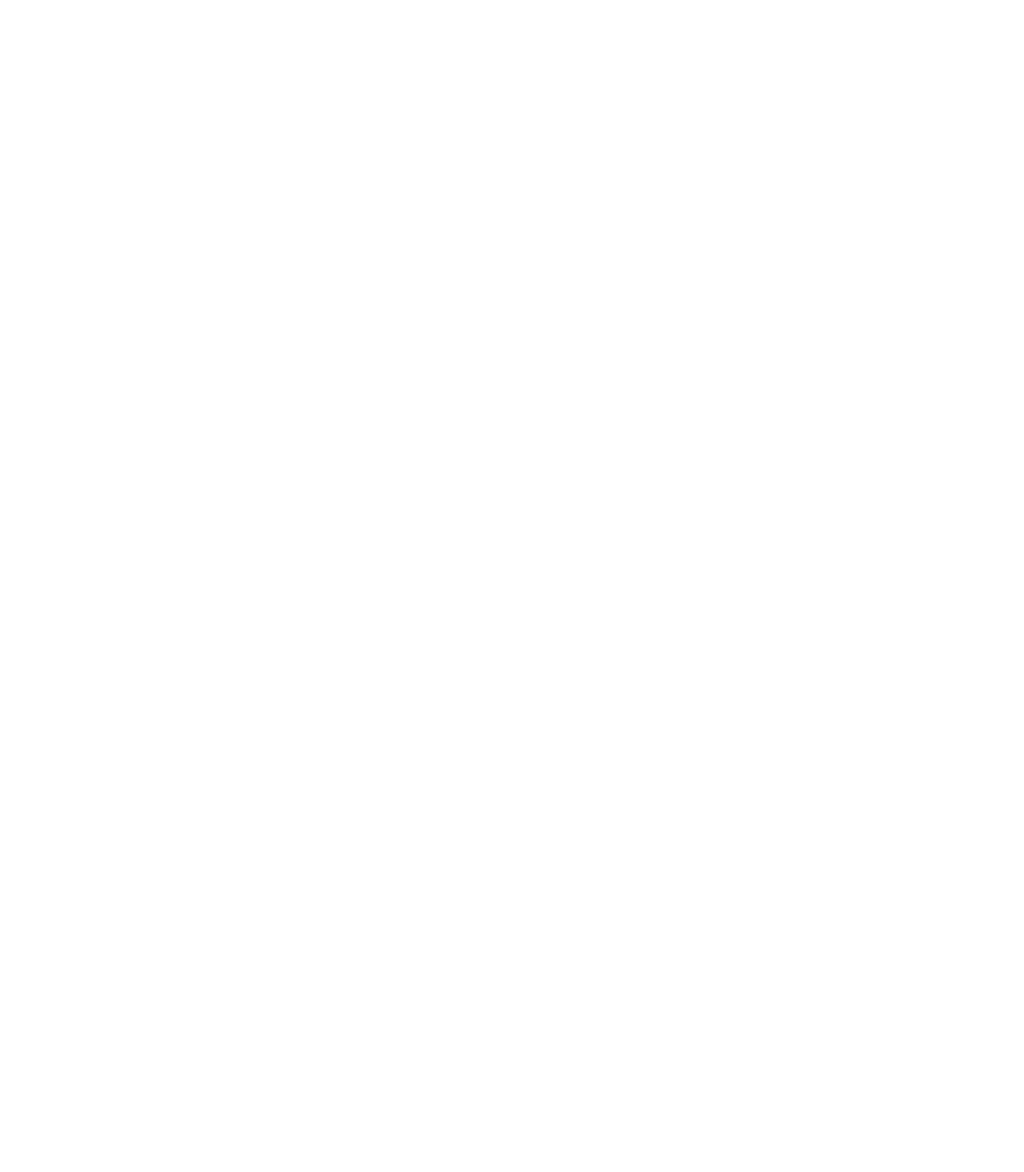
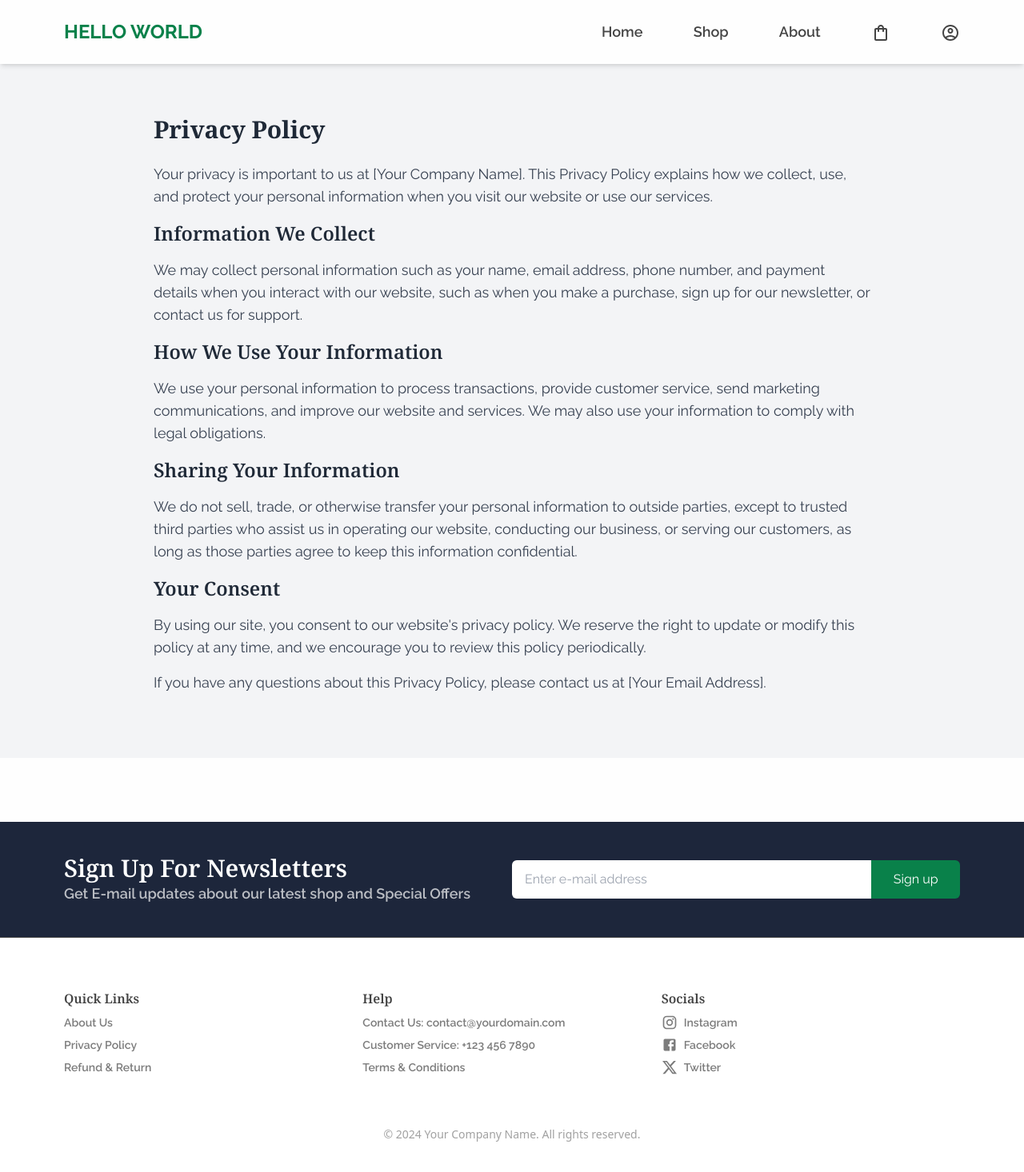
Before and after one commit to 13NILAY/OuthouseProject, a React (Vite) app: page /privacy-policy in a window 1280 px wide. Before the commit this address had no page. Shown: the top 1466 px of the page at 80% size. Before the commit the page ends 800 px from the top, so only its background shows below. Built offline with nearby package versions, Linux system fonts and the light colour scheme.

Commit message:
Footer Updated

```diff
--- a/src/App.jsx
+++ b/src/App.jsx
@@ -6,6 +6,9 @@ import Layouts from './Components/Pages/Layouts.jsx'
 import Home from "./Components/Pages/Home/Home.jsx"
 import Shop from './Components/Pages/Shop/Shop.jsx'
 import About from './Components/Pages/About/About.jsx'
+import AboutUs from './Components/Pages/About/AboutUs.jsx'
+import RefundPolicy from './Components/Pages/About/RefundPolicy.jsx'
+import PrivacyPolicy from './Components/Pages/About/PrivacyPolicy.jsx'
 import SignInPage from './Components/SignIn/SignInPage.jsx'
 import Account from './Components/Pages/Account/Account.jsx'
 import Cart from './Components/Pages/Cart/Cart.jsx'
@@ -39,7 +42,10 @@ const App =()=>{
           <Route path='/' element ={<Layouts />} >
             {/* public routes */}
             <Route index element={<Home/>}/>
-            <Route path='about' element={<About/>}/>
+            <Route path='about' element={<AboutUs/>} />
+            <Route path='privacy-policy' element={<PrivacyPolicy/>} />
+            <Route path='refund-policy' element={<RefundPolicy/>} />
+            {/* <Route path='about' element={<About/>}/> */}
 
 
             We want to protect these routes
--- a/src/Components/Footer/FooterLinks.jsx
+++ b/src/Components/Footer/FooterLinks.jsx
@@ -1,40 +1,50 @@
-import React from 'react'
-import { Link } from 'react-router-dom'
+import React from 'react';
+import { Link } from 'react-router-dom';
 import InstagramIcon from '@mui/icons-material/Instagram';
 import FacebookIcon from '@mui/icons-material/Facebook';
 import XIcon from '@mui/icons-material/X';
 
 const FooterLinks = () => {
   return (
-    <div className='border-t-[1px] border-typography px-sectionPadding max-sm:px-mobileScreenPadding py-16 flex flex-wrap justify-between max-[520px]:grid max-[520px]:grid-cols-2 max-[520px]:gap-y-8 items-center w-full'>
-        <div className=' flex flex-col justify-center items-start w-1/3 max-[520px]:w-full'>
-          <p className='font-headings text-base font-semibold text-typography mb-2'>Quick Links</p>
-          <div className='font-texts text-sm font-semibold text-typography/70'>
-          <Link to='/about'><p>About Us</p></Link>
-          <Link><p>Privacy Policy</p></Link>
-          <Link><p>Refund & Return</p></Link>
-          </div>
+    <footer className="border-t-[1px] border-typography px-sectionPadding max-sm:px-mobileScreenPadding py-16 bg-white text-typography">
+      <div className="flex flex-wrap justify-between max-[520px]:grid max-[520px]:grid-cols-2 max-[520px]:gap-y-8 items-start w-full">
+
+        {/* Quick Links Section */}
+        <div className="flex flex-col w-1/3 max-[520px]:w-full mb-8">
+          <h2 className="font-headings text-base font-semibold text-typography mb-2">Quick Links</h2>
+          <ul className="font-texts text-sm font-semibold text-typography/70 space-y-2">
+            <li><Link to="/about" className="hover:text-typography">About Us</Link></li>
+            <li><Link to="/privacy-policy" className="hover:text-typography">Privacy Policy</Link></li>
+            <li><Link to="/refund-policy" className="hover:text-typography">Refund & Return</Link></li>
+          </ul>
         </div>
 
-        <div className=' flex flex-col justify-center items-start w-1/3 max-[520px]:w-full'>
-          <p className='font-headings text-base font-semibold text-typography mb-2'>Help</p>
-          <div className='font-texts text-sm font-semibold text-typography/70'>
-            <p>Contact Us</p>
-            <p>Customer Service</p>
-            <p>Terms & Conditions</p>
-          </div>
+        {/* Help Section */}
+        <div className="flex flex-col w-1/3 max-[520px]:w-full mb-8">
+          <h2 className="font-headings text-base font-semibold text-typography mb-2">Help</h2>
+          <ul className="font-texts text-sm font-semibold text-typography/70 space-y-2">
+            <li>Contact Us: contact@yourdomain.com</li>
+            <li>Customer Service: +123 456 7890</li>
+            <li>Terms & Conditions</li>
+          </ul>
         </div>
 
-        <div className=' flex flex-col justify-center items-start w-1/3 max-[520px]:w-full'>
-          <p className='font-headings text-base font-semibold text-typography mb-2'>Socials</p>
-          <div className='font-texts text-sm font-semibold text-typography/70'>
-            <p><InstagramIcon fontSize='small'/> Instagram</p>
-            <p><FacebookIcon fontSize='small'/> Facebook</p>
-            <p><XIcon fontSize='small'/> Twitter</p>
-          </div>
+        {/* Socials Section */}
+        <div className="flex flex-col w-1/3 max-[520px]:w-full mb-8">
+          <h2 className="font-headings text-base font-semibold text-typography mb-2">Socials</h2>
+          <ul className="font-texts text-sm font-semibold text-typography/70 space-y-2">
+            <li><a href="https://instagram.com" target="_blank" rel="noopener noreferrer" className="flex items-center hover:text-typography"><InstagramIcon fontSize="small" /> <span className="ml-2">Instagram</span></a></li>
+            <li><a href="https://facebook.com" target="_blank" rel="noopener noreferrer" className="flex items-center hover:text-typography"><FacebookIcon fontSize="small" /> <span className="ml-2">Facebook</span></a></li>
+            <li><a href="https://twitter.com" target="_blank" rel="noopener noreferrer" className="flex items-center hover:text-typography"><XIcon fontSize="small" /> <span className="ml-2">Twitter</span></a></li>
+          </ul>
         </div>
+
       </div>
-  )
-}
+      <div className="text-center text-sm text-typography/50 mt-8">
+        © {new Date().getFullYear()} Your Company Name. All rights reserved.
+      </div>
+    </footer>
+  );
+};
 
-export default FooterLinks
+export default FooterLinks;
--- a/src/Components/Header/Header.jsx
+++ b/src/Components/Header/Header.jsx
@@ -1,104 +1,179 @@
-import React, { useEffect, useState } from 'react'
-import { Link, NavLink } from 'react-router-dom'
+import React, { useEffect, useState } from 'react';
+import { Link, NavLink } from 'react-router-dom';
 import AccountCircleOutlinedIcon from '@mui/icons-material/AccountCircleOutlined';
 import ShoppingBagOutlinedIcon from '@mui/icons-material/ShoppingBagOutlined';
 import MenuIcon from '@mui/icons-material/Menu';
 import CloseIcon from '@mui/icons-material/Close';
 
+const Header = () => {
+  const [sidebar, setSidebar] = useState(false);
 
-const Header = () => {
-  const[ sidebar, setSidebar]=useState(false)
+  const changeSize = () => {
+    if (window.innerWidth >= 768) setSidebar(false);
+  };
 
-  const changeSize=()=>{
-    if(screen.width>=768)
-      setSidebar(false)
-  }
-  useEffect(()=>{
-    changeSize()
-  }, [screen.width])
+  useEffect(() => {
+    window.addEventListener('resize', changeSize);
+    return () => window.removeEventListener('resize', changeSize);
+  }, []);
+
   return (
     <>
-      <div className='h-20 w-full shadow-sm shadow-[#444444] z-50 fixed top-0 left-0 font-texts flex justify-between items-center px-sectionPadding max-md:px-mobileScreenPadding bg-background'>
+      <header className="h-20 w-full shadow-md z-50 fixed top-0 left-0 font-texts flex justify-between items-center px-sectionPadding max-md:px-mobileScreenPadding bg-background text-typography">
         {/* FOR LARGE SCREEN DEVICES */}
-        <nav className='flex justify-between items-center w-full'>
-          {/* -----------FOR LOGO-------------  */}
-          <div className='text-lg flex justify-start'>
-            <Link to='/'>HELLO WORLD</Link>
+        <nav className="flex justify-between items-center w-full">
+          {/* Logo Section */}
+          <div className="text-2xl font-bold text-primary">
+            <Link to="/">HELLO WORLD</Link>
           </div>
 
-          {/* -----------FOR WEBSITE LINKS------------ */}
-          <ul className='flex justify-between items-center font-semibold text-lg w-2/5 max-md:w-1/4 max-mobileL:w-2/5'  >
-            {/* ======== ADD LINK LOCATIONS TO THE NAVLINKS AND CHANGE COLOUR ======*/}
-            <li className='max-md:hidden'>
-              <NavLink to='/' className={({isActive})=>`relative transition duration-300 ease-in-out after:transition after:duration-300 after:ease-in-out ${isActive?'after:content-[""] after:w-2/3 after:absolute after:h-[0.13rem] text-primary after:bg-primary after:bottom-0 after:left-0':'hover:after:content-[""] hover:after:w-2/3 hover:after:absolute hover:after:h-[0.13rem] hover:text-primary hover:after:bg-primary hover:after:bottom-0 hover:after:left-0'}`}>
+          {/* Navigation Links */}
+          <ul className="flex justify-between items-center font-semibold text-lg w-2/5 max-md:w-1/4 max-mobileL:w-2/5 space-x-6">
+            <li className="hidden md:block">
+              <NavLink
+                to="/"
+                className={({ isActive }) =>
+                  `relative transition duration-300 ease-in-out after:transition after:duration-300 after:ease-in-out ${
+                    isActive
+                      ? 'after:content-[""] after:w-2/3 after:absolute after:h-[0.13rem] text-primary after:bg-primary after:bottom-0 after:left-0'
+                      : 'hover:after:content-[""] hover:after:w-2/3 hover:after:absolute hover:after:h-[0.13rem] hover:text-primary hover:after:bg-primary hover:after:bottom-0 hover:after:left-0'
+                  }`
+                }
+              >
                 Home
               </NavLink>
             </li>
-            <li className='max-md:hidden'>
-              <NavLink to='/shop' className={({isActive})=>`relative transition duration-300 ease-in-out after:transition after:duration-300 after:ease-in-out ${isActive?'after:content-[""] after:w-2/3 after:absolute after:h-[0.13rem] text-primary after:bg-primary after:bottom-0 after:left-0':'hover:after:content-[""] hover:after:w-2/3 hover:after:absolute hover:after:h-[0.13rem] hover:text-primary hover:after:bg-primary hover:after:bottom-0 hover:after:left-0'}`}>
+            <li className="hidden md:block">
+              <NavLink
+                to="/shop"
+                className={({ isActive }) =>
+                  `relative transition duration-300 ease-in-out after:transition after:duration-300 after:ease-in-out ${
+                    isActive
+                      ? 'after:content-[""] after:w-2/3 after:absolute after:h-[0.13rem] text-primary after:bg-primary after:bottom-0 after:left-0'
+                      : 'hover:after:content-[""] hover:after:w-2/3 hover:after:absolute hover:after:h-[0.13rem] hover:text-primary hover:after:bg-primary hover:after:bottom-0 hover:after:left-0'
+                  }`
+                }
+              >
                 Shop
               </NavLink>
             </li>
-            <li className='max-md:hidden'>
-              <NavLink to='/about' className={({isActive})=>`relative transition duration-300 ease-in-out after:transition after:duration-300 after:ease-in-out ${isActive?'after:content-[""] after:w-2/3 after:absolute after:h-[0.13rem] text-primary after:bg-primary after:bottom-0 after:left-0':'hover:after:content-[""] hover:after:w-2/3 hover:after:absolute hover:after:h-[0.13rem] hover:text-primary hover:after:bg-primary hover:after:bottom-0 hover:after:left-0'}`}>
+            <li className="hidden md:block">
+              <NavLink
+                to="/about"
+                className={({ isActive }) =>
+                  `relative transition duration-300 ease-in-out after:transition after:duration-300 after:ease-in-out ${
+                    isActive
+                      ? 'after:content-[""] after:w-2/3 after:absolute after:h-[0.13rem] text-primary after:bg-primary after:bottom-0 after:left-0'
+                      : 'hover:after:content-[""] hover:after:w-2/3 hover:after:absolute hover:after:h-[0.13rem] hover:text-primary hover:after:bg-primary hover:after:bottom-0 hover:after:left-0'
+                  }`
+                }
+              >
                 About
               </NavLink>
             </li>
             <li>
-              <NavLink to='/cart' className={({isActive})=>`transition duration-300 hover:text-primary ${isActive? 'text-primary':''} `}>
-                <ShoppingBagOutlinedIcon/>
+              <NavLink
+                to="/cart"
+                className={({ isActive }) =>
+                  `transition duration-300 hover:text-primary ${
+                    isActive ? 'text-primary' : ''
+                  }`
+                }
+              >
+                <ShoppingBagOutlinedIcon />
               </NavLink>
             </li>
             <li>
-              <NavLink to='/account' className={({isActive})=>`transition duration-300 hover:text-primary ${isActive? 'text-primary':''}`}>
-                <AccountCircleOutlinedIcon/>
+              <NavLink
+                to="/account"
+                className={({ isActive }) =>
+                  `transition duration-300 hover:text-primary ${
+                    isActive ? 'text-primary' : ''
+                  }`
+                }
+              >
+                <AccountCircleOutlinedIcon />
               </NavLink>
             </li>
-            <div className='md:hidden'
-            onClick={()=>{ setSidebar(true) }}>
-              <MenuIcon/>
+            <div
+              className="md:hidden cursor-pointer transition-transform duration-300 transform hover:scale-110"
+              onClick={() => {
+                setSidebar(true);
+              }}
+            >
+              <MenuIcon />
             </div>
           </ul>
         </nav>
-        {
-          /* FOR SMALL SCREEN DEVICES, THE SIDEBAR IS USED */
-          sidebar &&
-          (
-            <>
-              <div className='w-full h-screen fixed top-0 right-0 bg-background/50'
-              onClick={()=>{  setSidebar(false) }}>
-                <div className='w-1/2 h-screen fixed top-0 right-0 shadow-md shadow-black bg-background'>
-                  <div className='text-black m-4 absolute left-0'
-                    onClick={()=>{ setSidebar(false) }}>
-                      <CloseIcon/>
+
+        {/* FOR SMALL SCREEN DEVICES, THE SIDEBAR IS USED */}
+        {sidebar && (
+          <div className="fixed inset-0 bg-background/60 z-40">
+            <div
+              className="w-2/3 h-full fixed top-0 right-0 bg-background shadow-lg p-6 z-50"
+              onClick={() => setSidebar(false)}
+            >
+              <div className="text-primary text-3xl absolute top-4 right-4 cursor-pointer transition-transform duration-300 transform hover:scale-110">
+                <CloseIcon />
               </div>
-                  <nav className='flex flex-col justify-start items-start font-semibold'>
-                    <ul className='mx-4 my-20 text-lg'>
-                      <li className='my-3'>
-                        <NavLink to='/' className={({isActive})=>`relative transition duration-300 ease-in-out after:transition after:duration-300 after:ease-in-out ${isActive?'after:content-[""] after:w-2/3 after:absolute after:h-[0.13rem] text-primary after:bg-primary after:bottom-0 after:left-0':'hover:after:content-[""] hover:after:w-2/3 hover:after:absolute hover:after:h-[0.13rem] hover:text-primary hover:after:bg-primary hover:after:bottom-0 hover:after:left-0'}`}>
+              <nav className="flex flex-col items-start mt-16 space-y-8">
+                <NavLink
+                  to="/"
+                  className={({ isActive }) =>
+                    `block text-lg font-semibold transition duration-300 ${
+                      isActive ? 'text-primary' : ''
+                    } hover:text-primary`
+                  }
+                >
                   Home
                 </NavLink>
-                      </li>
-                      <li className='my-3'>
-                        <NavLink to='/shop' className={({isActive})=>`relative transition duration-300 ease-in-out after:transition after:duration-300 after:ease-in-out ${isActive?'after:content-[""] after:w-2/3 after:absolute after:h-[0.13rem] text-primary after:bg-primary after:bottom-0 after:left-0':'hover:after:content-[""] hover:after:w-2/3 hover:after:absolute hover:after:h-[0.13rem] hover:text-primary hover:after:bg-primary hover:after:bottom-0 hover:after:left-0'}`}>
+                <NavLink
+                  to="/shop"
+                  className={({ isActive }) =>
+                    `block text-lg font-semibold transition duration-300 ${
+                      isActive ? 'text-primary' : ''
+                    } hover:text-primary`
+                  }
+                >
                   Shop
                 </NavLink>
-                      </li>
-                      <li className='my-3'>
-                        <NavLink to='/about' className={({isActive})=>`relative transition duration-300 ease-in-out after:transition after:duration-300 after:ease-in-out ${isActive?'after:content-[""] after:w-2/3 after:absolute after:h-[0.13rem] text-primary after:bg-primary after:bottom-0 after:left-0':'hover:after:content-[""] hover:after:w-2/3 hover:after:absolute hover:after:h-[0.13rem] hover:text-primary hover:after:bg-primary hover:after:bottom-0 hover:after:left-0'}`}>
+                <NavLink
+                  to="/about"
+                  className={({ isActive }) =>
+                    `block text-lg font-semibold transition duration-300 ${
+                      isActive ? 'text-primary' : ''
+                    } hover:text-primary`
+                  }
+                >
                   About
                 </NavLink>
-                      </li>
-                    </ul>
+                <NavLink
+                  to="/cart"
+                  className={({ isActive }) =>
+                    `block text-lg font-semibold transition duration-300 ${
+                      isActive ? 'text-primary' : ''
+                    } hover:text-primary`
+                  }
+                >
+                  Cart
+                </NavLink>
+                <NavLink
+                  to="/account"
+                  className={({ isActive }) =>
+                    `block text-lg font-semibold transition duration-300 ${
+                      isActive ? 'text-primary' : ''
+                    } hover:text-primary`
+                  }
+                >
+                  Account
+                </NavLink>
               </nav>
             </div>
           </div>
+        )}
+      </header>
     </>
-          )
-        }
-      </div>
-    </>
-  )
-}
+  );
+};
 
-export default Header
+export default Header;
--- /dev/null
+++ b/src/Components/Pages/About/AboutUs.jsx
@@ -0,0 +1,25 @@
+import React from 'react';
+
+const AboutUs = () => {
+  return (
+    <div className="mt-20 px-sectionPadding max-md:px-mobileScreenPadding py-16 bg-gray-100">
+      <div className="max-w-4xl mx-auto">
+        <h1 className="font-headings text-3xl font-bold text-gray-800 mb-6">About Us</h1>
+        <p className="font-texts text-lg text-gray-700 mb-4">
+          Welcome to [Your Company Name], where we believe in delivering the highest quality products and services to our customers. Founded in [Year], we have grown from a small startup to a trusted name in the industry. Our journey has been fueled by a passion for innovation, a commitment to customer satisfaction, and a dedication to excellence.
+        </p>
+        <p className="font-texts text-lg text-gray-700 mb-4">
+          At [Your Company Name], we specialize in [describe your main products/services]. Our team of experienced professionals works tirelessly to ensure that every product we offer meets the highest standards of quality. We are proud of our commitment to sustainability and our efforts to reduce our environmental footprint.
+        </p>
+        <p className="font-texts text-lg text-gray-700 mb-4">
+          Our mission is to create value for our customers by offering superior products and exceptional customer service. We believe in building lasting relationships with our customers, partners, and the communities we serve.
+        </p>
+        <p className="font-texts text-lg text-gray-700 mb-4">
+          Thank you for choosing [Your Company Name]. We look forward to serving you and exceeding your expectations.
+        </p>
+      </div>
+    </div>
+  );
+};
+
+export default AboutUs;
--- /dev/null
+++ b/src/Components/Pages/About/PrivacyPolicy.jsx
@@ -0,0 +1,35 @@
+import React from 'react';
+
+const PrivacyPolicy = () => {
+  return (
+    <div className="mt-20 px-sectionPadding max-md:px-mobileScreenPadding py-16 bg-gray-100">
+      <div className="max-w-4xl mx-auto">
+        <h1 className="font-headings text-3xl font-bold text-gray-800 mb-6">Privacy Policy</h1>
+        <p className="font-texts text-lg text-gray-700 mb-4">
+          Your privacy is important to us at [Your Company Name]. This Privacy Policy explains how we collect, use, and protect your personal information when you visit our website or use our services.
+        </p>
+        <h2 className="font-headings text-2xl font-semibold text-gray-800 mb-4">Information We Collect</h2>
+        <p className="font-texts text-lg text-gray-700 mb-4">
+          We may collect personal information such as your name, email address, phone number, and payment details when you interact with our website, such as when you make a purchase, sign up for our newsletter, or contact us for support.
+        </p>
+        <h2 className="font-headings text-2xl font-semibold text-gray-800 mb-4">How We Use Your Information</h2>
+        <p className="font-texts text-lg text-gray-700 mb-4">
+          We use your personal information to process transactions, provide customer service, send marketing communications, and improve our website and services. We may also use your information to comply with legal obligations.
+        </p>
+        <h2 className="font-headings text-2xl font-semibold text-gray-800 mb-4">Sharing Your Information</h2>
+        <p className="font-texts text-lg text-gray-700 mb-4">
+          We do not sell, trade, or otherwise transfer your personal information to outside parties, except to trusted third parties who assist us in operating our website, conducting our business, or serving our customers, as long as those parties agree to keep this information confidential.
+        </p>
+        <h2 className="font-headings text-2xl font-semibold text-gray-800 mb-4">Your Consent</h2>
+        <p className="font-texts text-lg text-gray-700 mb-4">
+          By using our site, you consent to our website's privacy policy. We reserve the right to update or modify this policy at any time, and we encourage you to review this policy periodically.
+        </p>
+        <p className="font-texts text-lg text-gray-700 mb-4">
+          If you have any questions about this Privacy Policy, please contact us at [Your Email Address].
+        </p>
+      </div>
+    </div>
+  );
+};
+
+export default PrivacyPolicy;
--- /dev/null
+++ b/src/Components/Pages/About/RefundPolicy.jsx
@@ -0,0 +1,31 @@
+import React from 'react';
+
+const RefundPolicy = () => {
+  return (
+    <div className="mt-20 px-sectionPadding max-md:px-mobileScreenPadding py-16 bg-gray-100">
+      <div className="max-w-4xl mx-auto">
+        <h1 className="font-headings text-3xl font-bold text-gray-800 mb-6">Returns & Refund Policy</h1>
+        <p className="font-texts text-lg text-gray-700 mb-4">
+          At [Your Company Name], we strive to ensure that our customers are completely satisfied with their purchases. If for any reason you are not satisfied with a product you have purchased from us, we offer a straightforward return and refund process.
+        </p>
+        <h2 className="font-headings text-2xl font-semibold text-gray-800 mb-4">Returns</h2>
+        <p className="font-texts text-lg text-gray-700 mb-4">
+          You may return any item purchased from us within [Number of Days] days of receiving it, provided the item is unused, in its original packaging, and in the same condition in which it was received. To initiate a return, please contact our customer service team at [Customer Service Email] with your order number and reason for the return.
+        </p>
+        <h2 className="font-headings text-2xl font-semibold text-gray-800 mb-4">Refunds</h2>
+        <p className="font-texts text-lg text-gray-700 mb-4">
+          Once we receive and inspect your returned item, we will notify you of the status of your refund. If approved, your refund will be processed, and a credit will be applied to your original method of payment within [Number of Days] days.
+        </p>
+        <h2 className="font-headings text-2xl font-semibold text-gray-800 mb-4">Exchanges</h2>
+        <p className="font-texts text-lg text-gray-700 mb-4">
+          We only replace items if they are defective or damaged. If you need to exchange an item, please contact us at [Customer Service Email] with details of the issue.
+        </p>
+        <p className="font-texts text-lg text-gray-700 mb-4">
+          If you have any further questions about our returns and refund policy, please do not hesitate to contact us at [Your Email Address].
+        </p>
+      </div>
+    </div>
+  );
+};
+
+export default RefundPolicy;
```
Lines whose indentation alone changed are shown as unchanged.
